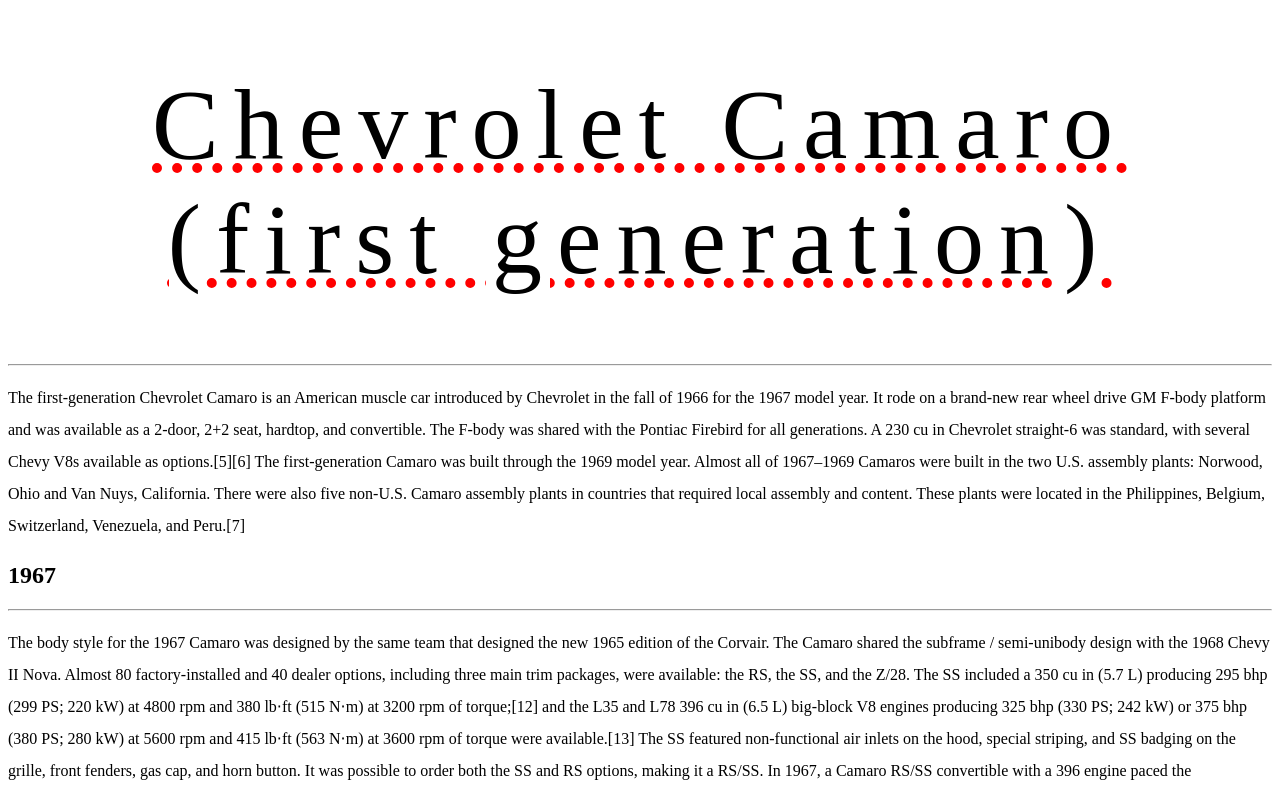
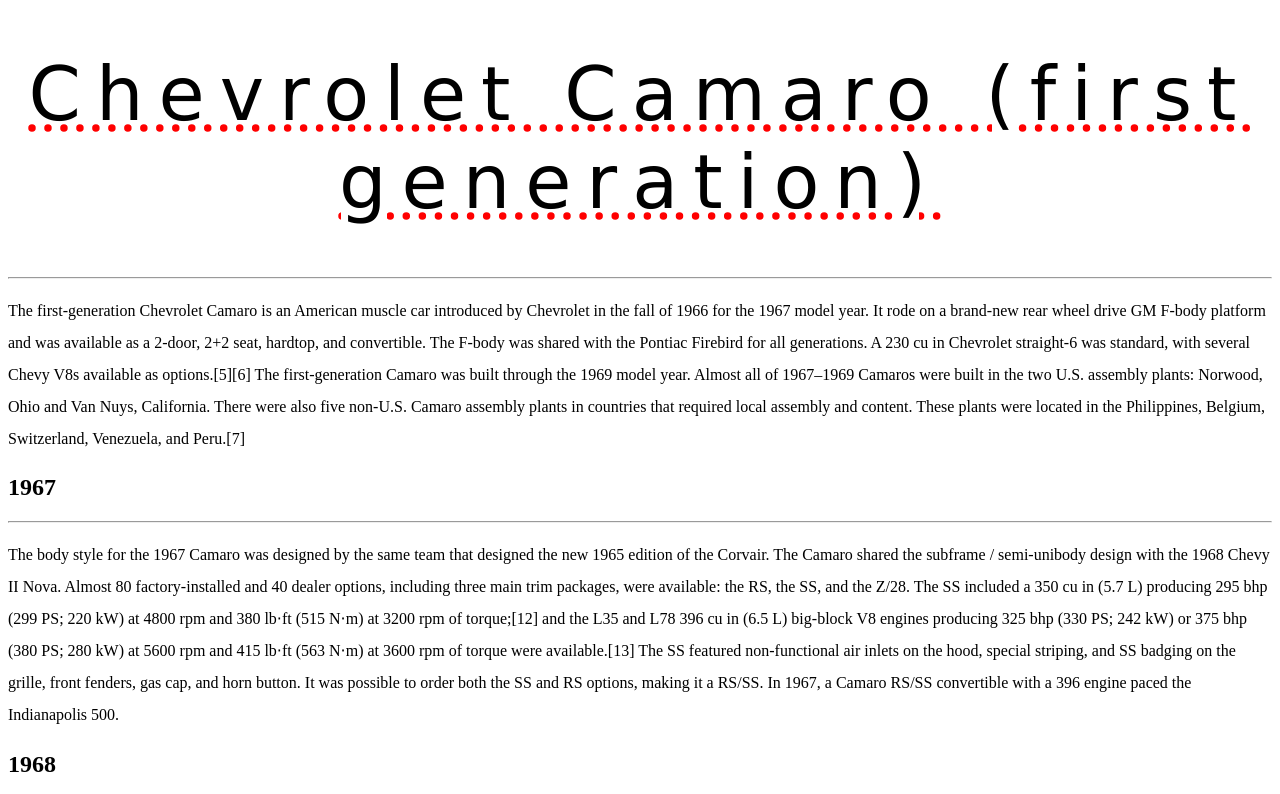
Before and after one commit to daolivar/web-development-learning, a plain HTML site: page the-web-developer-bootcamp-2023/css/common-text-properties/camaro.html in a window 1280 px wide. Shown: the top 794 px of the page. Drawn offline with Linux system fonts and the light colour scheme.

Commit message:
CSS: font family property

```diff
--- a/the-web-developer-bootcamp-2023/css/common-text-properties/app.css
+++ b/the-web-developer-bootcamp-2023/css/common-text-properties/app.css
@@ -5,7 +5,9 @@ h1 {
     /* text decoration has many properties we can include */
     text-decoration: #FF0000 underline dotted;
     letter-spacing: 15px;
-    font-size: 100px;
+    font-size: 75px;
+    /* list of fonts for cross platform compatability */
+    font-family: Verdana, Geneva, Tahoma, sans-serif;
 }
 
 p {
```
